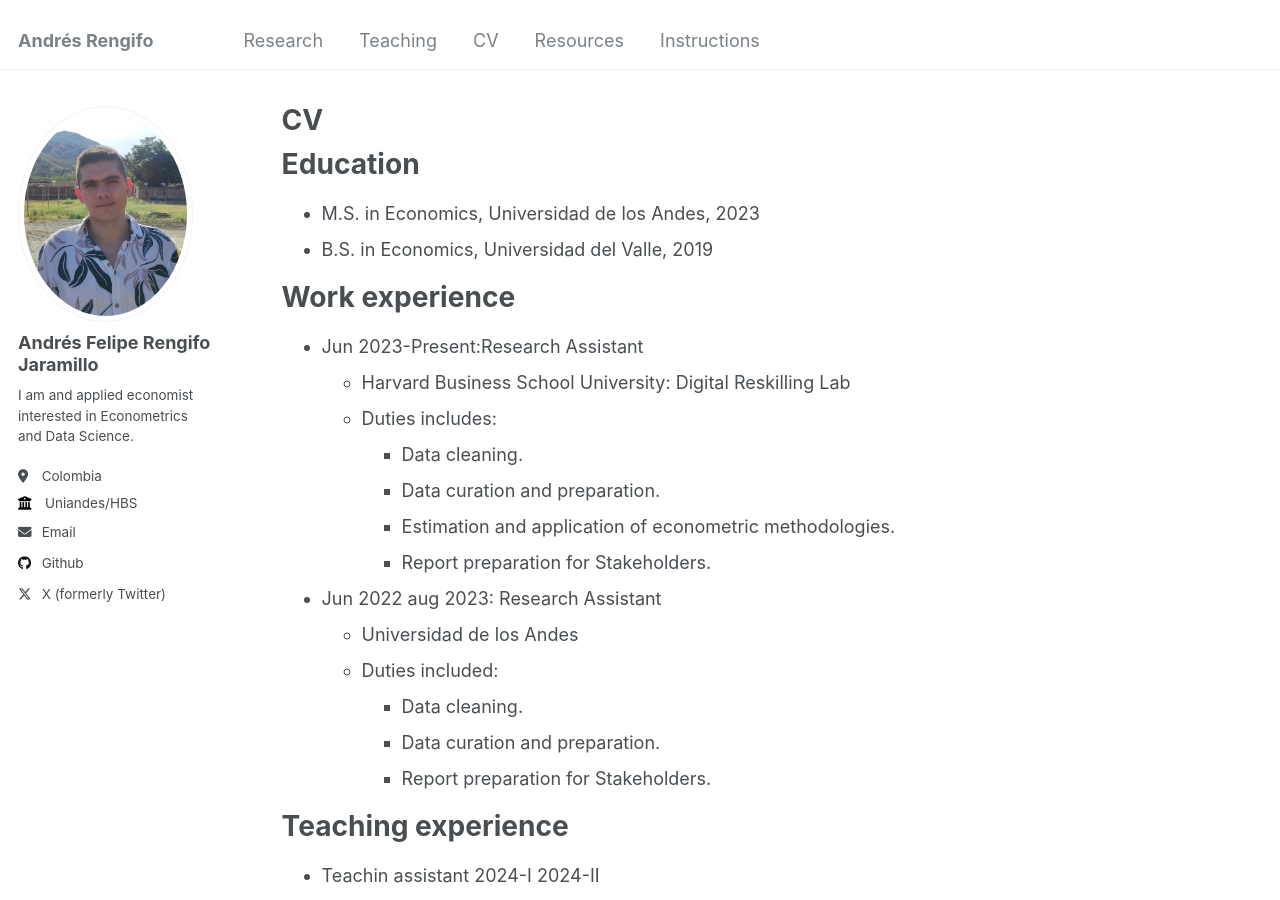
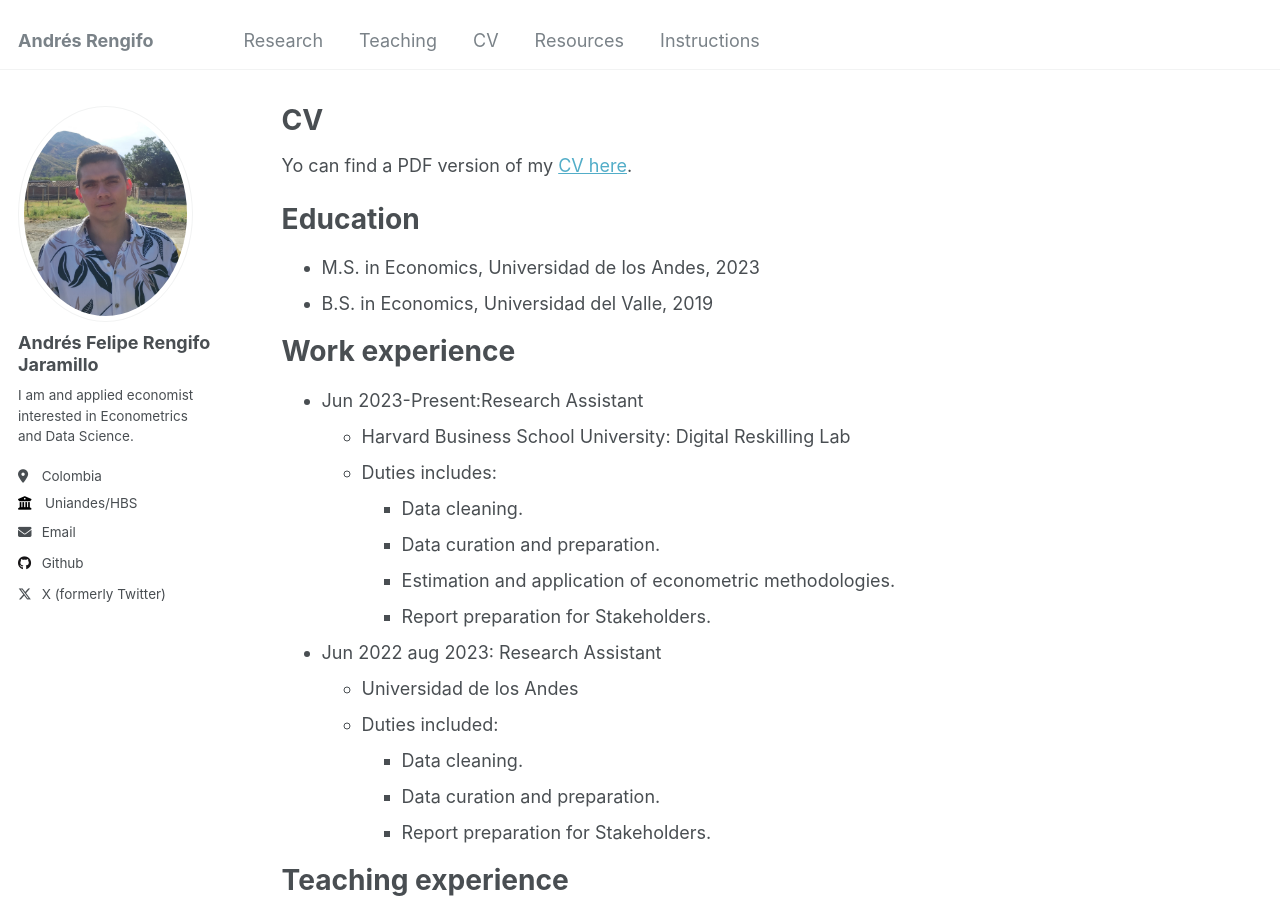
Before and after one commit to RengifoAndres/RengifoAndres.github.io, a Jekyll site: the page built from _pages/cv.md, in a window 1280 px wide and 900 px high. Built offline with Jekyll 4.4.1, drawn with Linux system fonts in a browser that asks for light colours.

Commit message:
Put pdf cv in cv.md

```diff
--- a/_pages/cv.md
+++ b/_pages/cv.md
@@ -8,6 +8,10 @@ redirect_from:
 ---
 
 {% include base_path %}
+
+Yo can find a PDF version of my [CV here](/assets/AndresRengifoCV.pdf).
+
+
 
 Education
 ======
```
